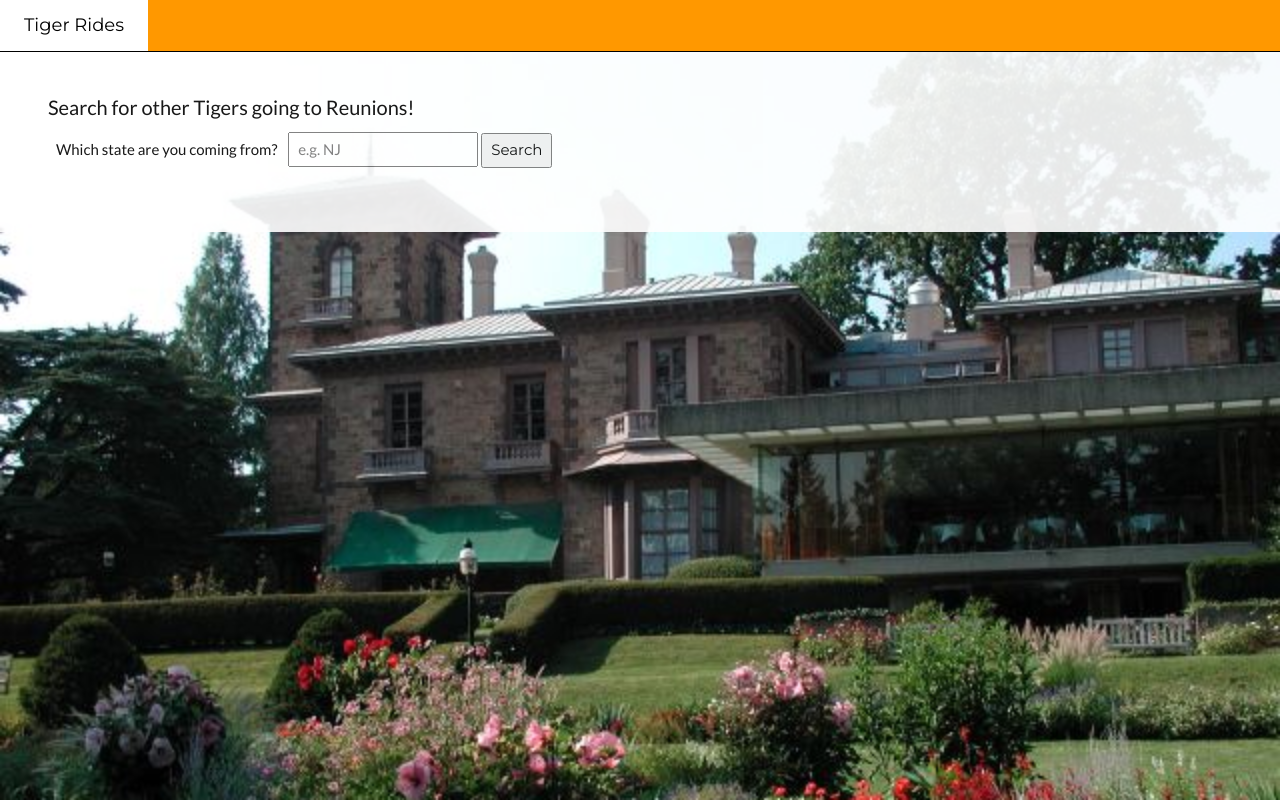
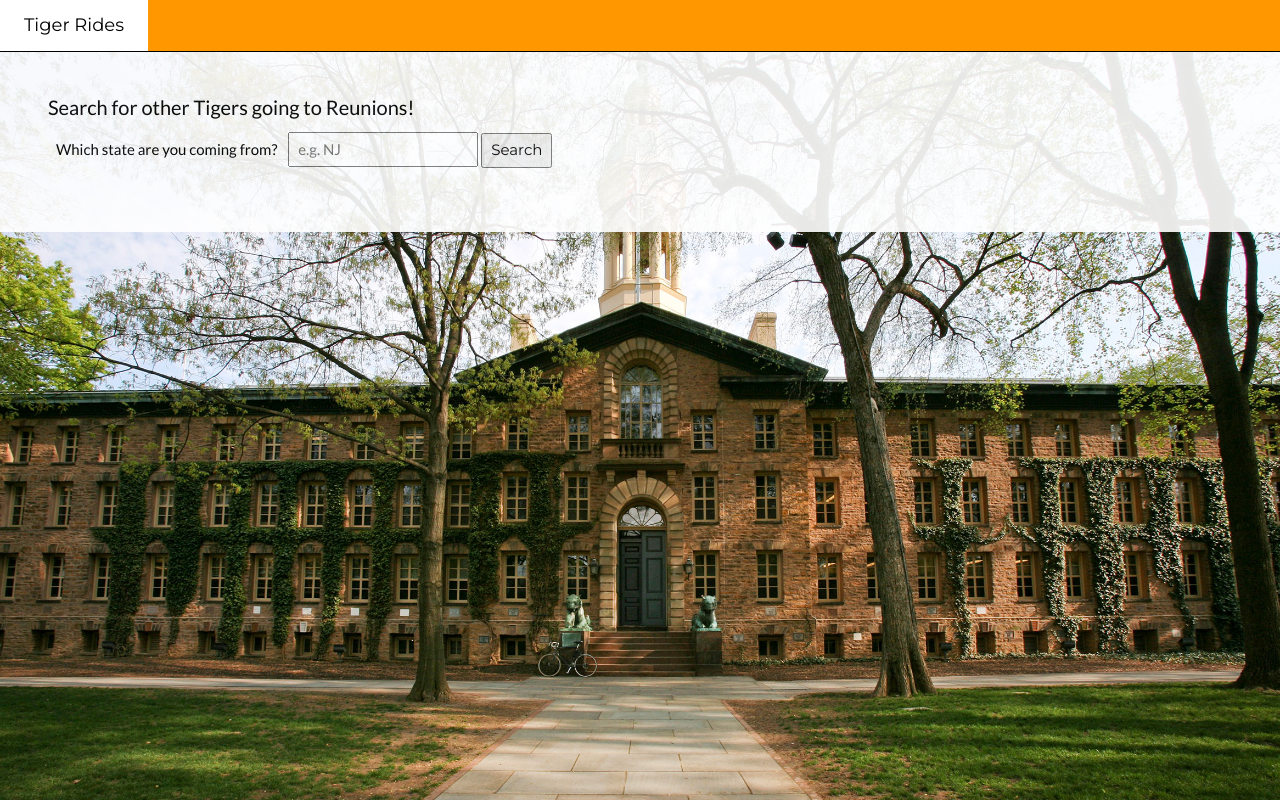
Before and after one commit to dchege711/tiger_rides, a Flask app: page / in a window 1280 px wide. Run offline with Flask 2, Linux system fonts and the light colour scheme; some libraries are stand-ins or nearby versions.

Commit message:
Upgrade the background to a higher def picture

```diff
--- a/templates/index.html
+++ b/templates/index.html
@@ -17,7 +17,7 @@
             background-repeat: no-repeat;
             background-blend-mode: overlay;
             background-size: 100%;
-            background-image: url({{ url_for('static', filename='img/prospect_house.jpg') }});
+            background-image: url({{ url_for('static', filename='img/nassau_hall.jpg') }});
         }
     </style>
     <script>
```
Also changed, not shown: static/img/nassau_hall.jpg (added), static/img/prospect_house_with_statue.png (added).
